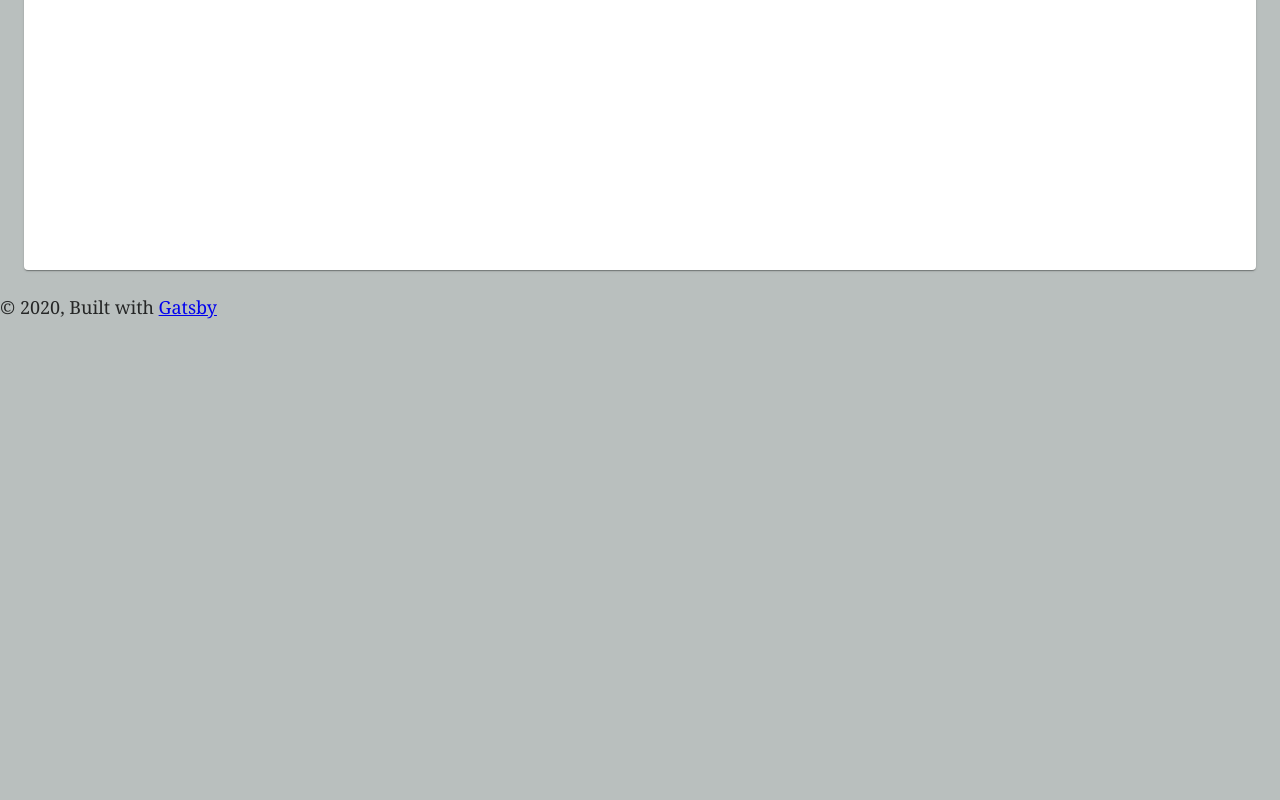
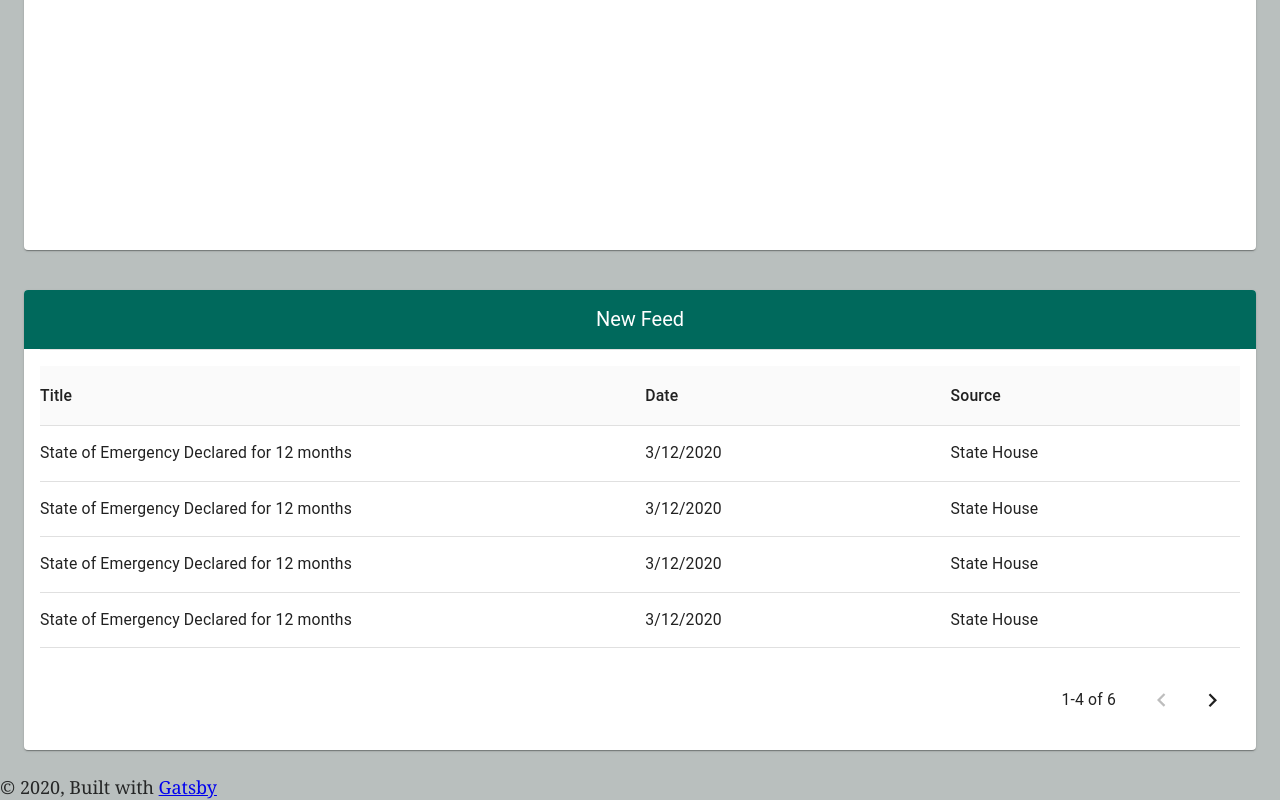
Before and after one commit to ernestkamara/covid-19-sl, a Gatsby site: page / in a window 1280 px wide. Shown: the part 670-1470 px from the top of the page. Before the commit the page ends 990 px from the top, so only its background shows below. Built offline with nearby package versions, Linux system fonts and the light colour scheme; Gatsby itself is replaced by a stand-in of ours; some packages are replaced by stand-ins of ours; no server answers; the database is empty.

Commit message:
add table for new feed

```diff
--- a/src/components/map.js
+++ b/src/components/map.js
@@ -120,7 +120,7 @@ class Map extends React.Component {
             notMerge={true}
             lazyUpdate={true}
             option={this.state.option}
-            style={{ height: "450px", width: "100%" }}
+            style={{ height: "430px", width: "100%" }}
             className="react_for_echarts"
           />
         </CardContent>
--- a/src/components/news-feed.js
+++ b/src/components/news-feed.js
@@ -1,14 +1,133 @@
 import React from "react"
+import { makeStyles } from "@material-ui/core/styles"
+import {
+  TableContainer,
+  Table,
+  TableHead,
+  TableRow,
+  TableCell,
+  TablePagination,
+  TableBody,
+} from "@material-ui/core"
 import CustomCard from "../components/custom-card"
 
-class NewsFeed extends React.Component {
-  render() {
-    return (
-      <CustomCard title={"News Feed Place Holder"}>
-        <h1>Table goes here</h1>
-      </CustomCard>
-    )
-  }
+const columns = [
+  { id: "title", label: "Title", minWidth: 170 },
+  { id: "date", label: "Date", minWidth: 170 },
+  { id: "source", label: "Source", minWidth: 170 },
+]
+
+function createData(id, title, date, source) {
+  return { id, title, date, source }
 }
 
-export default NewsFeed
+const rows = [
+  createData(
+    1,
+    "State of Emergency Declared for 12 months",
+    "3/12/2020",
+    "State House"
+  ),
+  createData(
+    2,
+    "State of Emergency Declared for 12 months",
+    "3/12/2020",
+    "State House"
+  ),
+  createData(
+    3,
+    "State of Emergency Declared for 12 months",
+    "3/12/2020",
+    "State House"
+  ),
+  createData(
+    4,
+    "State of Emergency Declared for 12 months",
+    "3/12/2020",
+    "State House"
+  ),
+  createData(
+    5,
+    "State of Emergency Declared for 12 months",
+    "3/12/2020",
+    "State House"
+  ),
+  createData(
+    6,
+    "State of Emergency Declared for 12 months",
+    "3/12/2020",
+    "State House"
+  ),
+]
+
+const useStyles = makeStyles({
+  root: {
+    width: "100%",
+  },
+})
+
+export default function NewsFeed() {
+  const classes = useStyles()
+  const [page, setPage] = React.useState(0)
+  const [rowsPerPage, setRowsPerPage] = React.useState(4)
+
+  const handleChangePage = (event, newPage) => {
+    setPage(newPage)
+  }
+
+  const handleChangeRowsPerPage = event => {
+    setRowsPerPage(+event.target.value)
+    setPage(0)
+  }
+
+  return (
+    <CustomCard title={"New Feed"}>
+      <TableContainer className={classes.container}>
+        <Table stickyHeader aria-label="sticky table">
+          <TableHead>
+            <TableRow>
+              {columns.map(column => (
+                <TableCell
+                  key={column.id}
+                  align={column.align}
+                  style={{ minWidth: column.minWidth }}
+                >
+                  {column.label}
+                </TableCell>
+              ))}
+            </TableRow>
+          </TableHead>
+          <TableBody>
+            {rows
+              .slice(page * rowsPerPage, page * rowsPerPage + rowsPerPage)
+              .map(row => {
+                return (
+                  <TableRow hover role="checkbox" tabIndex={-1} key={row.id}>
+                    {columns.map(column => {
+                      const value = row[column.id]
+                      return (
+                        <TableCell key={column.id} align={column.align}>
+                          {column.format && typeof value === "number"
+                            ? column.format(value)
+                            : value}
+                        </TableCell>
+                      )
+                    })}
+                  </TableRow>
+                )
+              })}
+          </TableBody>
+        </Table>
+      </TableContainer>
+      <TablePagination
+        rowsPerPageOptions={[4]}
+        component="div"
+        count={rows.length}
+        rowsPerPage={rowsPerPage}
+        page={page}
+        onChangePage={handleChangePage}
+        onChangeRowsPerPage={handleChangeRowsPerPage}
+      />
+    </CustomCard>
+  )
+}
--- a/src/pages/index.js
+++ b/src/pages/index.js
@@ -48,10 +48,6 @@ const IndexPage = () => {
             firebaseConnectionSetup={firebaseConnection("/global-summary")}
           />
         </Box>
-
-        {/* <Box flexGrow={1} p={1}>
-          <NewsFeed />
-        </Box> */}
       </Box>
       <Box
         display="flex"
@@ -63,6 +59,16 @@ const IndexPage = () => {
           <Map />
         </Box>
       </Box>
+      <Box
+        display="flex"
+        flexDirection={matches ? "row" : "column"}
+        p={1}
+        m={1}
+      >
+        <Box flexGrow={1} p={1}>
+          <NewsFeed />
+        </Box>
+      </Box>
     </Layout>
   )
 }
```
